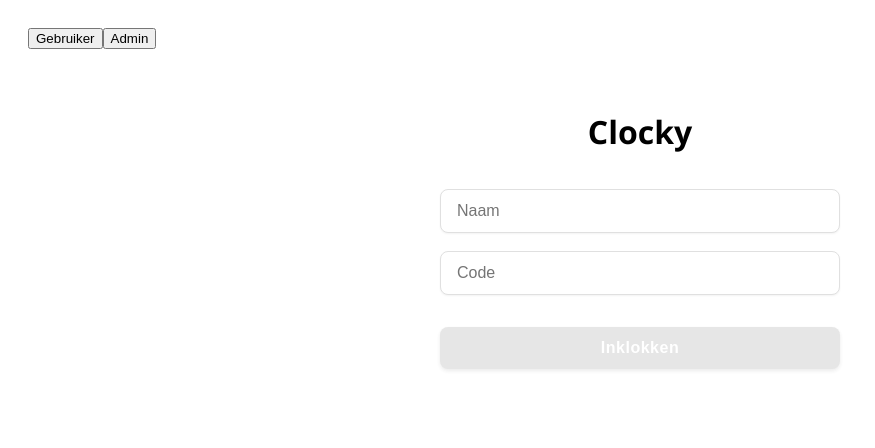
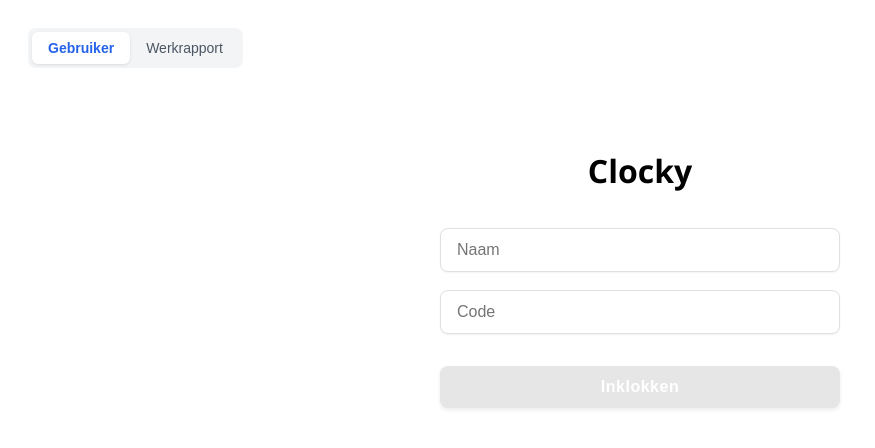
Before and after one commit to MilanMareels/Clocky-Frontend, a React (Create React App) app: page / in a window 1280 px wide. Shown: the top 448 px of the page, without its empty margins (0-875 px from the left). Built offline with nearby package versions, Linux system fonts and the light colour scheme.

Commit message:
styloing app.ts

```diff
--- a/src/App.tsx
+++ b/src/App.tsx
@@ -5,20 +5,29 @@ import "./styles.css";
 import { inputStyle } from "./styles";
 
 const App: React.FC = () => {
-  const [view, setView] = useState<"user" | "admin">("user");
+  const [view, setView] = useState<"user" | "werkrapport">("user");
   const [adminUser, setAdminUser] = useState("");
 
   return (
     <div>
       <nav style={{ padding: 20 }}>
-        <button onClick={() => setView("user")}>Gebruiker</button>
-        <button onClick={() => setView("admin")}>Admin</button>
+        <div className="view-toggle-container">
+          <button className={`toggle-button ${view === "user" ? "active" : ""}`} onClick={() => setView("user")}>
+            Gebruiker
+          </button>
+          <button className={`toggle-button ${view === "werkrapport" ? "active" : ""}`} onClick={() => setView("werkrapport")}>
+            Werkrapport
+          </button>
+        </div>
       </nav>
 
       {view === "user" && <ClockInOut />}
 
-      {view === "admin" && (
+      {view === "werkrapport" && (
         <div style={{ padding: 20 }}>
+          <div style={{ display: "flex", justifyContent: "center" }}>
+            <h1 style={{ fontFamily: "sans-serif" }}>Werkrapport</h1>
+          </div>
           <input style={inputStyle(false)} placeholder="Admin: vul gebruikersnaam in" value={adminUser} onChange={(e) => setAdminUser(e.target.value)} />
           {adminUser && <AdminReport username={adminUser} />}
         </div>
--- a/src/styles.css
+++ b/src/styles.css
@@ -7,3 +7,40 @@
     transform: rotate(360deg);
   }
 }
+
+/* View toggle container */
+.view-toggle-container {
+  display: flex;
+  border-radius: 8px;
+  background-color: #f3f4f6;
+  padding: 4px;
+  margin-bottom: 20px;
+  width: fit-content;
+}
+
+/* Base button style */
+.toggle-button {
+  padding: 8px 16px;
+  border: none;
+  background: none;
+  cursor: pointer;
+  font-weight: 500;
+  color: #4b5563;
+  border-radius: 6px;
+  transition: all 0.2s ease;
+  font-size: 14px;
+}
+
+/* Active button style */
+.toggle-button.active {
+  background-color: white;
+  color: #2563eb;
+  box-shadow: 0 1px 3px rgba(0, 0, 0, 0.1);
+  font-weight: 600;
+}
+
+/* Hover effect */
+.toggle-button:not(.active):hover {
+  color: #1e40af;
+  background-color: #e5e7eb;
+}
```
